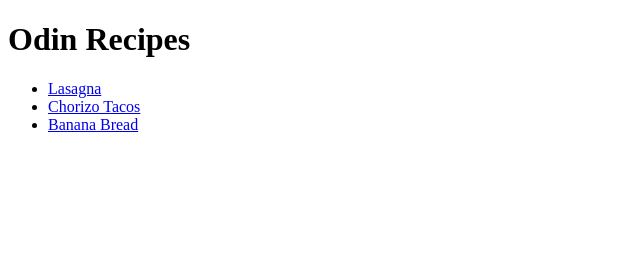
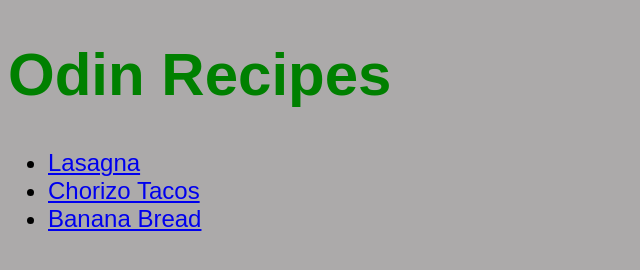
Before and after one commit to laibrian/odin-recipes, a plain HTML site: page index.html in a window 1280 px wide. Shown: the whole page, without its empty margins (0-640 px from the left). Drawn offline with Linux system fonts and the light colour scheme.

Commit message:
Edit index.css and .html files, Move .css files for lasagna, chorizo-tacos, banana-bread

```diff
--- a/index.css
+++ b/index.css
@@ -0,0 +1,15 @@
+
+body {
+    background-color: rgb(172, 170, 170);
+}
+
+h1 {
+    color: green;
+    font-family: arial, sans-serif;
+    font-size: 60px;
+}
+
+ul {
+    font-family: arial, sans-serif;
+    font-size: 24px;
+}
--- a/index.html
+++ b/index.html
@@ -3,6 +3,7 @@
     <head>
         <meta charset="UTF-8">
         <title>Odin Project: Recipes</title>
+        <link rel="stylesheet" href="index.css">
     </head>
 
     <body>
--- /dev/null
+++ b/recipes/lasagna.css
@@ -0,0 +1,3 @@
+h1 {
+    font-family: arial, sans-serif;
+}
```
Also changed, not shown: recipes/banana-bread.html (+1 -1 lines), recipes/chorizo-tacos.html (+1 -1 lines), recipes/lasagna.html (+1 -1 lines), banana-bread.css (deleted), chorizo-tacos.css (deleted), lasagna.css (deleted), recipes/banana-bread.css (added), recipes/chorizo-tacos.css (added).
